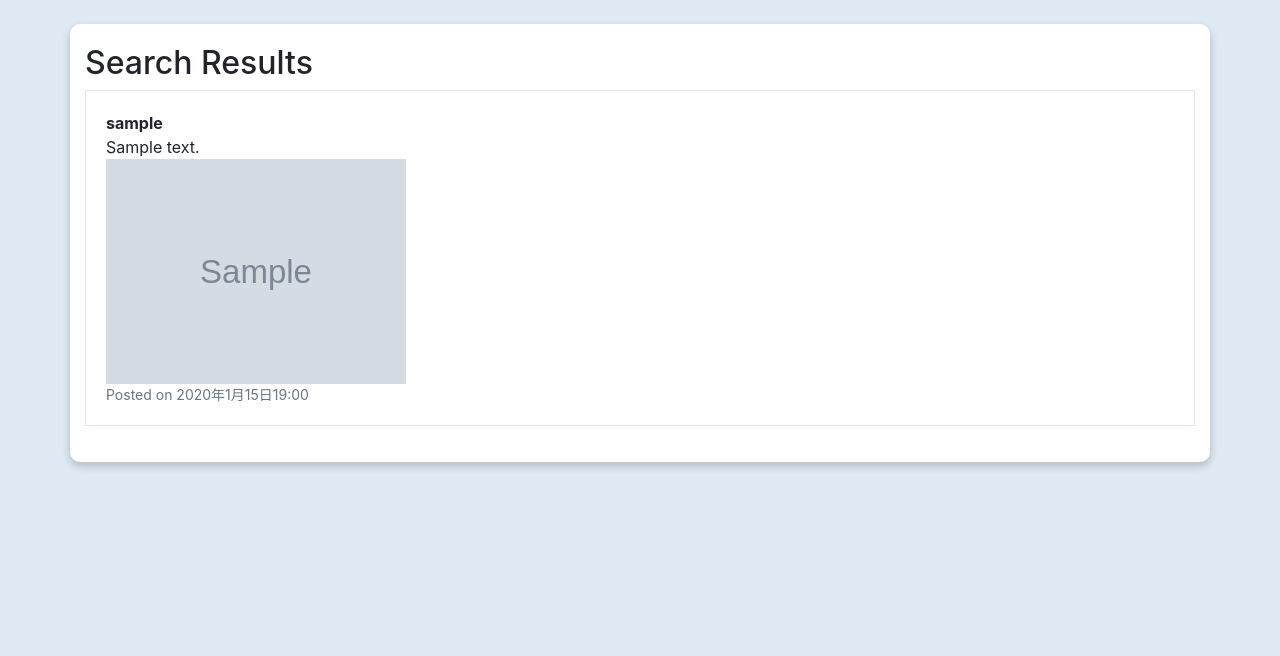
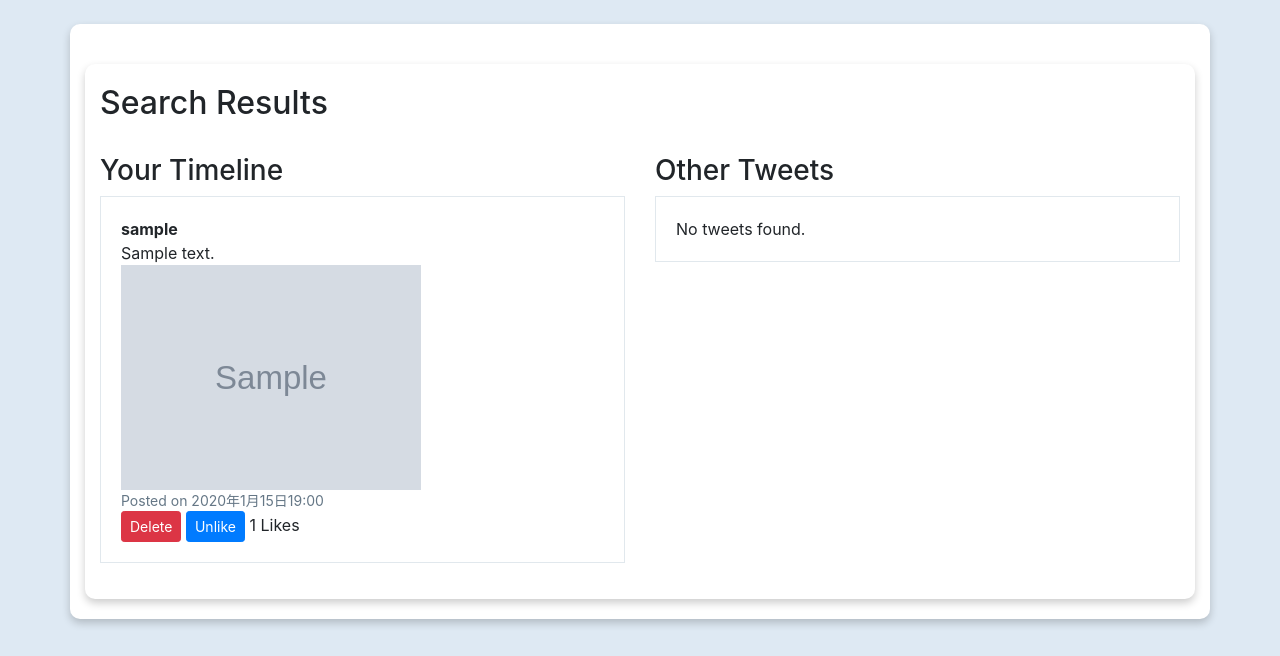
Before and after one commit to atk0218/TimeWriter, a Django app: page /search/ in a window 1280 px wide. Shown: the part 144-800 px from the top of the page. Run offline with Django 4.2, Linux system fonts and the light colour scheme; a user stored in the database is signed in; tables that the repository leaves empty hold one stand-in row (values such as "Sample post"); grey boxes marked "Sample" are stand-in pictures; some libraries are stand-ins or nearby versions.

Commit message:
いいねボタンを追加

```diff
--- a/core/models.py
+++ b/core/models.py
@@ -7,6 +7,7 @@ class Tweet(models.Model):
     user = models.ForeignKey(User, on_delete=models.CASCADE)
     content = models.TextField(max_length=280)
     image = models.ImageField(upload_to='tweet_images', null=True, blank=True)  # 画像フィールドを追加
+    likes = models.ManyToManyField(User, related_name='likes', blank=True)
     created_at = models.DateTimeField(auto_now_add=True)
 
     def __str__(self):
--- a/core/templates/base.html
+++ b/core/templates/base.html
@@ -3,9 +3,11 @@
 <html lang="ja">
 <head>
     <meta charset="UTF-8">
-    <title>{% block title %}Your Django Project{% endblock %}</title>
     <link rel="stylesheet" href="{% static 'css/styles.css' %}">
     <link rel="stylesheet" href="https://stackpath.bootstrapcdn.com/bootstrap/4.3.1/css/bootstrap.min.css">
+    <script src="https://ajax.googleapis.com/ajax/libs/jquery/3.5.1/jquery.min.js"></script>
+    <script src="https://cdnjs.cloudflare.com/ajax/libs/popper.js/1.14.7/umd/popper.min.js"></script>
+    <script src="https://stackpath.bootstrapcdn.com/bootstrap/4.3.1/js/bootstrap.min.js"></script>
 </head>
 <body>
     <nav class="navbar navbar-expand-lg navbar-light bg-light">
@@ -61,8 +63,5 @@
         {% endblock %}
     </div>
 
-    <script src="https://code.jquery.com/jquery-3.3.1.slim.min.js"></script>
-    <script src="https://cdnjs.cloudflare.com/ajax/libs/popper.js/1.14.7/umd/popper.min.js"></script>
-    <script src="https://stackpath.bootstrapcdn.com/bootstrap/4.3.1/js/bootstrap.min.js"></script>
 </body>
 </html>
--- a/core/templates/core/search_results.html
+++ b/core/templates/core/search_results.html
@@ -6,9 +6,15 @@ Search Results
 {% endblock %}
 
 {% block content %}
+<div class="container">
 <h2>Search Results</h2>
+<br/>
+    <div class="row">
+        <div class="col-md-6">
             <ul class="tweet-list">
-    {% for tweet in tweets %}
+                <h3>Your Timeline</h3>
+                {% for tweet in my_tweets %}
+                <div id="tweet-{{ tweet.id }}">
                     <li>
                         <div class="tweet-user">{{ tweet.user.username }}</div>
                         <div class="tweet-content">{{ tweet.content }}</div>
@@ -19,9 +25,78 @@ Search Results
                         {% if request.user.is_authenticated and tweet.user != request.user and not tweet.user.id in following_status %}
                             <a href="{% url 'follow_user' tweet.user.id %}" class="btn btn-primary">Follow</a>
                         {% endif %}
+                        {% if tweet.user == request.user %}
+                        <button onclick="deleteTweet({{ tweet.id }})" class="btn btn-danger btn-sm">Delete</button>
+                        {% endif %}
+                        <button id="like-btn-{{ tweet.id }}" type="button" class="btn btn-primary btn-sm" onclick="toggleLike({{ tweet.id }})">
+                            {% if request.user in tweet.likes.all %} Unlike {% else %} Like {% endif %}
+                        </button>
+                        <span id="likes-count-{{ tweet.id }}">{{ tweet.likes.count }} Likes</span>
+                    </li>
+                </div>
+                    {% empty %}
+                        <li>No tweets found.</li>
+                    {% endfor %}
+            </ul>
+        </div>
+        <div class="col-md-6">
+            <h3>Other Tweets</h3>
+            <ul class="tweet-list">
+                {% for tweet in other_tweets %}
+                <li>
+                    <div class="tweet-user">{{ tweet.user.username }}</div>
+                    <div class="tweet-content">{{ tweet.content }}</div>
+                    {% if tweet.image %}
+                        <img src="{{ tweet.image.url }}" alt="Tweet image" style="max-width: 300px; height: auto;">
+                    {% endif %}
+                    <div class="tweet-date">Posted on {{ tweet.created_at }}</div>
+                    {% if request.user.is_authenticated and tweet.user != request.user and not tweet.user.id in following_status %}
+                        <a href="{% url 'follow_user' tweet.user.id %}" class="btn btn-primary">Follow</a>
+                    {% endif %}
+                    <button id="like-btn-{{ tweet.id }}" type="button" class="btn btn-primary btn-sm" onclick="toggleLike({{ tweet.id }})">
+                        {% if request.user in tweet.likes.all %} Unlike {% else %} Like {% endif %}
+                    </button>
+                    <span id="likes-count-{{ tweet.id }}">{{ tweet.likes.count }} Likes</span>
                 </li>
                 {% empty %}
                     <li>No tweets found.</li>
                 {% endfor %}
             </ul>
+        </div>
+    </div>
+</div>
+<script>
+    function toggleLike(tweetId) {
+        console.log("test");
+        $.ajax({
+            url: "{% url 'like_tweet_ajax' %}",
+            type: "POST",
+            data: {
+                'tweet_id': tweetId,
+                'csrfmiddlewaretoken': '{{ csrf_token }}'
+            },
+            success: function(response) {
+                let btn = $("#like-btn-" + tweetId);
+                let likesCount = $("#likes-count-" + tweetId);
+                btn.text(response.liked ? "Unlike" : "Like");
+                likesCount.text(response.likes_count + " Likes");
+            }
+        });
+    }
+    function deleteTweet(tweetId) {
+        $.ajax({
+            url: "{% url 'delete_tweet_ajax' %}",
+            type: "POST",
+            data: {
+                'tweet_id': tweetId,
+                'csrfmiddlewaretoken': '{{ csrf_token }}'
+            },
+            success: function(response) {
+                if (response.success) {
+                    $('#tweet-' + tweetId).remove();
+                }
+            }
+        });
+    }
+</script>
 {% endblock %}
--- a/core/urls.py
+++ b/core/urls.py
@@ -22,6 +22,9 @@ urlpatterns = [
     path('tweet_generate/', views.tweet_generate_view, name='tweet_generate'),
     path('tweet_create/', views.tweet_create_view, name='tweet_create'),
     path('tweet_post/', views.tweet_post_view, name='tweet_post'),
+    path('like_tweet_ajax/', views.like_tweet_ajax, name='like_tweet_ajax'),
+    path('delete_tweet_ajax/', views.delete_tweet_ajax, name='delete_tweet_ajax'),
+
 ]
 
 if settings.DEBUG:
--- a/core/views.py
+++ b/core/views.py
@@ -26,6 +26,9 @@ import urllib, base64
 from django.utils.timezone import localtime
 from django.contrib import messages
 import openai
+from django.http import JsonResponse
+from django.views.decorators.http import require_POST
+
 
 def home(request):
     if request.user.is_authenticated:
@@ -94,16 +97,24 @@ def signup(request):
 
 def search_results(request):
     query = request.GET.get('q', '')
-    tweets = Tweet.objects.filter(content__icontains=query)
+    all_tweets = Tweet.objects.filter(content__icontains=query).order_by('-created_at')
+
     if request.user.is_authenticated:
+        my_tweets = all_tweets.filter(user=request.user)
+        other_tweets = all_tweets.exclude(user=request.user)
         user_profile = request.user.userprofile
         following_ids = user_profile.following.values_list('user', flat=True)
-        # フォロー状態を確認
         following_status = {user_id: True for user_id in following_ids}
     else:
+        my_tweets = Tweet.objects.none()
+        other_tweets = all_tweets
         following_status = {}
 
-    return render(request, 'core/search_results.html', {'tweets': tweets, 'following_status': following_status})
+    return render(request, 'core/search_results.html', {
+        'my_tweets': my_tweets,
+        'other_tweets': other_tweets,
+        'following_status': following_status
+    })
 
 @login_required
 def followers_list(request):
@@ -209,7 +220,7 @@ def tweet_generate_view(request):
     if request.method == "POST":
         # OpenAIを使用してツイート文を生成するロジック
         recent_tweets = Tweet.objects.filter(user=request.user).order_by('-created_at')[:10]
-        tweets_text = ' '.join(tweet.content for tweet in recent_tweets)
+        tweets_text = '¥n'.join(tweet.content for tweet in recent_tweets)
 
         openai.api_key = settings.OPENAI_API_KEY
         response = openai.ChatCompletion.create(
@@ -217,7 +228,7 @@ def tweet_generate_view(request):
             messages=[
                 {
                     "role": "system",
-                    "content": "過去10件以下のツイートからユーザの性格を考慮したツイートを日本語で作成してください。作成するツイートは50文字以内にし、簡潔な内容にしてください。また仲の良い友達に向けてツイートする内容にしてください"
+                    "content": "過去10件以下のツイートからユーザの性格を考慮したツイートを日本語で作成してください。ツイートは上から順に新しい順になっています。作成するツイートは50文字以内にし、簡潔な内容にしてください。また仲の良い友達に向けてツイートする内容にしてください"
                 },
                 {
                     "role": "user",
@@ -225,8 +236,6 @@ def tweet_generate_view(request):
                 },
             ],
         )
-
-        print(response["choices"][0]["message"]["content"])
 
         # 生成されたツイートをセッションに保存
         request.session['generated_tweet'] = response["choices"][0]["message"]["content"]
@@ -263,3 +272,23 @@ def tweet_post_view(request):
             return redirect('home')
 
     return redirect('tweet_create')
+
+def like_tweet_ajax(request):
+    tweet_id = request.POST.get('tweet_id')
+    tweet = get_object_or_404(Tweet, id=tweet_id)
+
+    if tweet.likes.filter(id=request.user.id).exists():
+        tweet.likes.remove(request.user)
+        liked = False
+    else:
+        tweet.likes.add(request.user)
+        liked = True
+
+    return JsonResponse({'liked': liked, 'likes_count': tweet.likes.count()})
+
+@require_POST
+def delete_tweet_ajax(request):
+    tweet_id = request.POST.get('tweet_id')
+    tweet = get_object_or_404(Tweet, id=tweet_id, user=request.user)
+    tweet.delete()
+    return JsonResponse({'success': True})
--- a/twitter_clone/settings.py
+++ b/twitter_clone/settings.py
@@ -21,8 +21,7 @@ BASE_DIR = Path(__file__).resolve().parent.parent
 # See https://docs.djangoproject.com/en/4.2/howto/deployment/checklist/
 
 # SECURITY WARNING: keep the secret key used in production secret!
-SECRET_KEY = 'django-insecure-5=dntsjj1i6#j$2wu@1&44pt#mxi5w!20cb9j+7@au^h#px^sk'
-OPENAI_API_KEY="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"
+
 
 # SECURITY WARNING: don't run with debug turned on in production!
 DEBUG = True
```
Also changed, not shown: core/templates/core/home.html (+29 -2 lines), core/migrations/0004_tweet_likes.py (added), media/wordcloud.png. Lines whose indentation alone changed are shown as unchanged.
